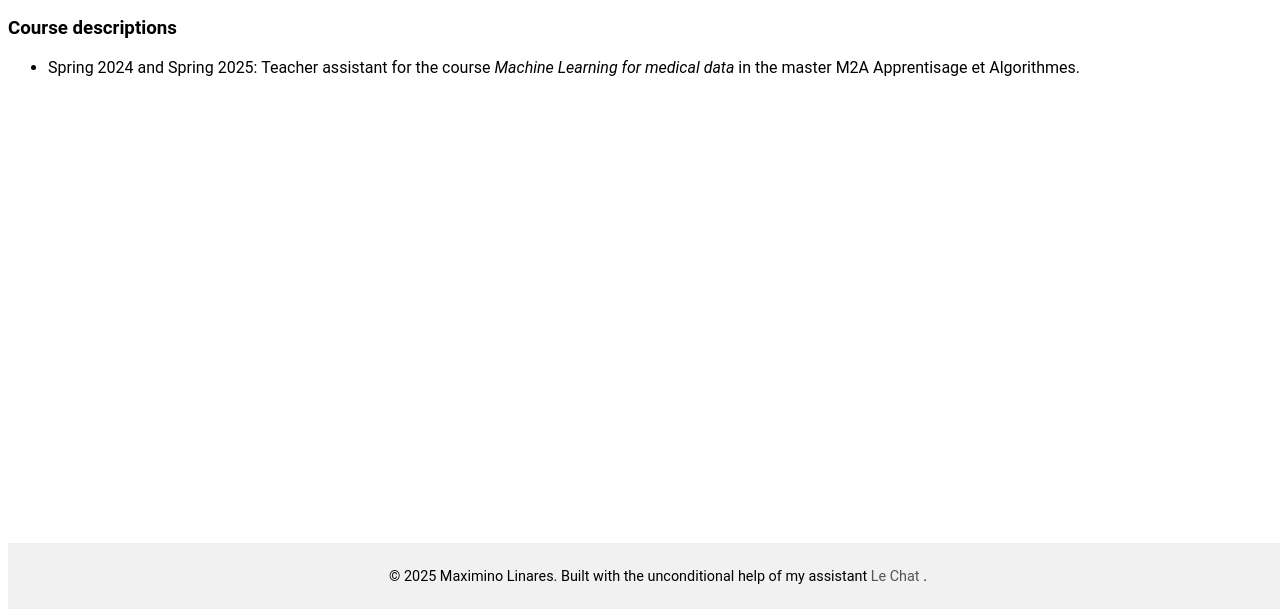
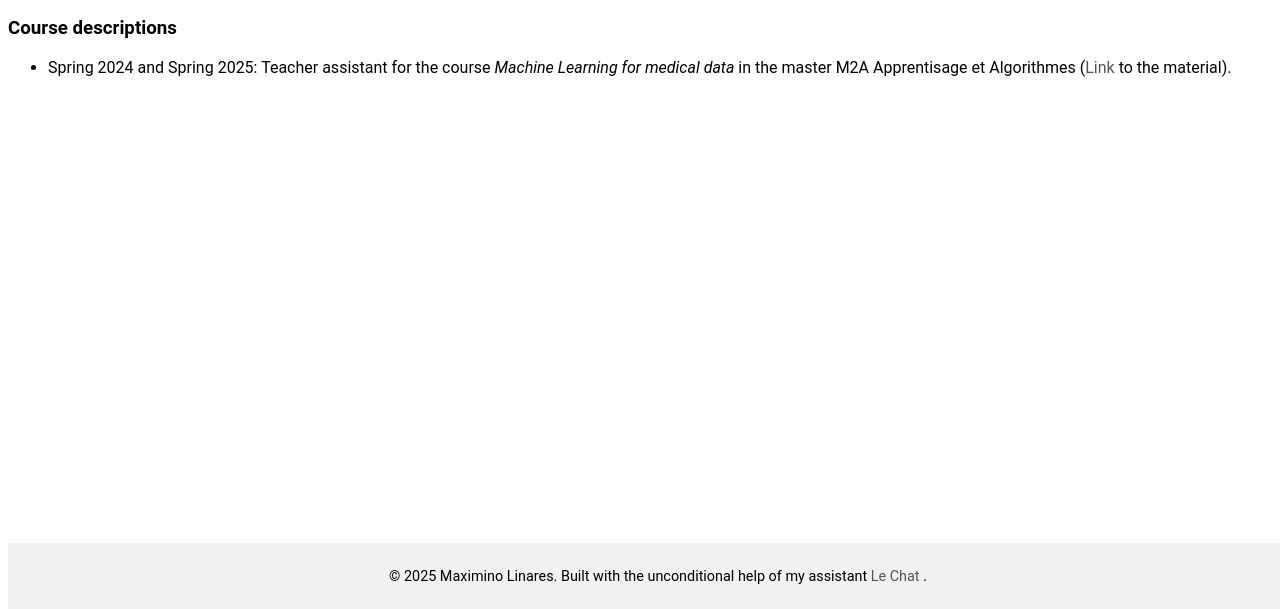
Before and after one commit to mlinaresv/maximino-linares, a plain HTML site: page teaching.html in a window 1280 px wide. Shown: the part 191-800 px from the top of the page. Drawn offline with Linux system fonts and the light colour scheme.

Commit message:
Added the link to the google drive material for the courses.

```diff
--- a/teaching.html
+++ b/teaching.html
@@ -48,7 +48,8 @@
             <h3>Course descriptions</h3>
             <ul class="arrow-list">
                 <li>Spring 2024 and Spring 2025: Teacher assistant for the course <i>Machine Learning for medical data</i> in the
-                master M2A Apprentisage et Algorithmes.</li>
+                master M2A Apprentisage et Algorithmes
+                    (<a href="https://drive.google.com/drive/folders/1EI2KU5GoraXKyATfp-zicTjToH85eSG_?usp=sharing">Link</a> to the material).</li>
             </ul>
         </main>
 
```
